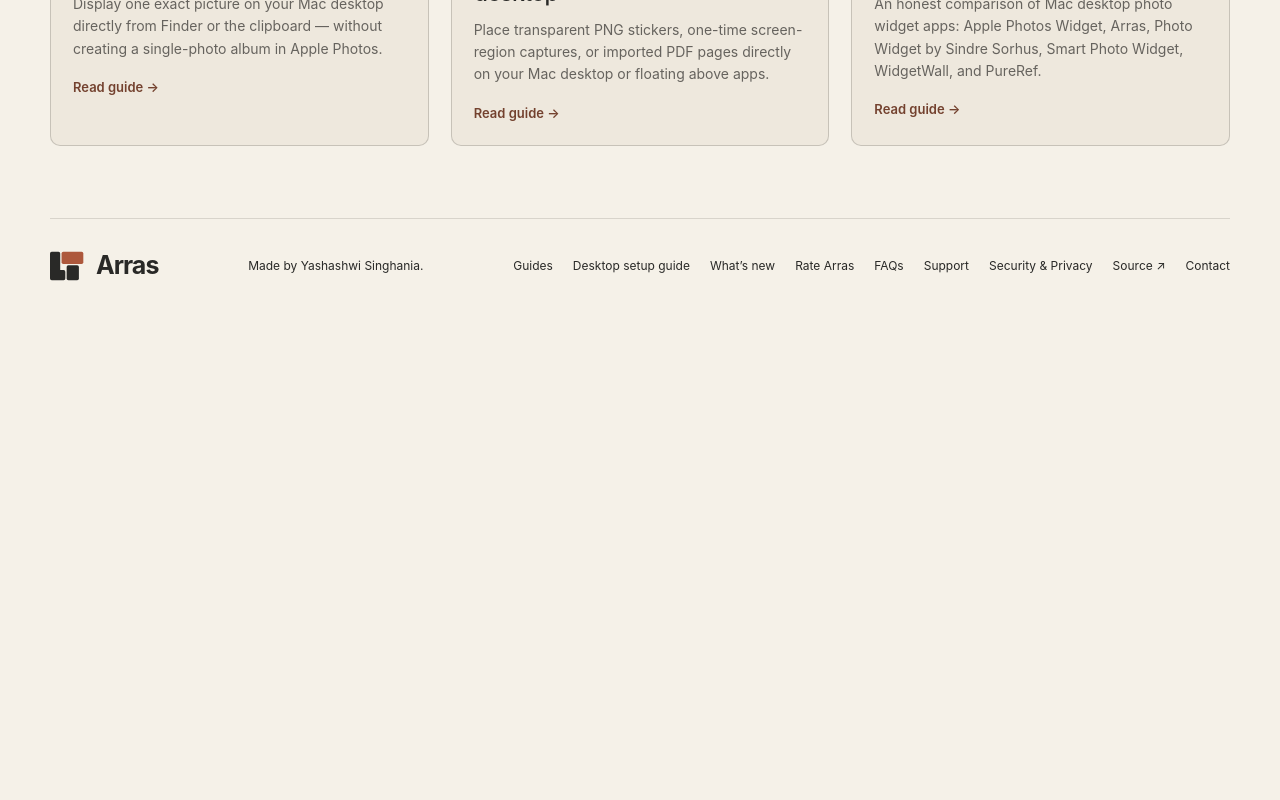
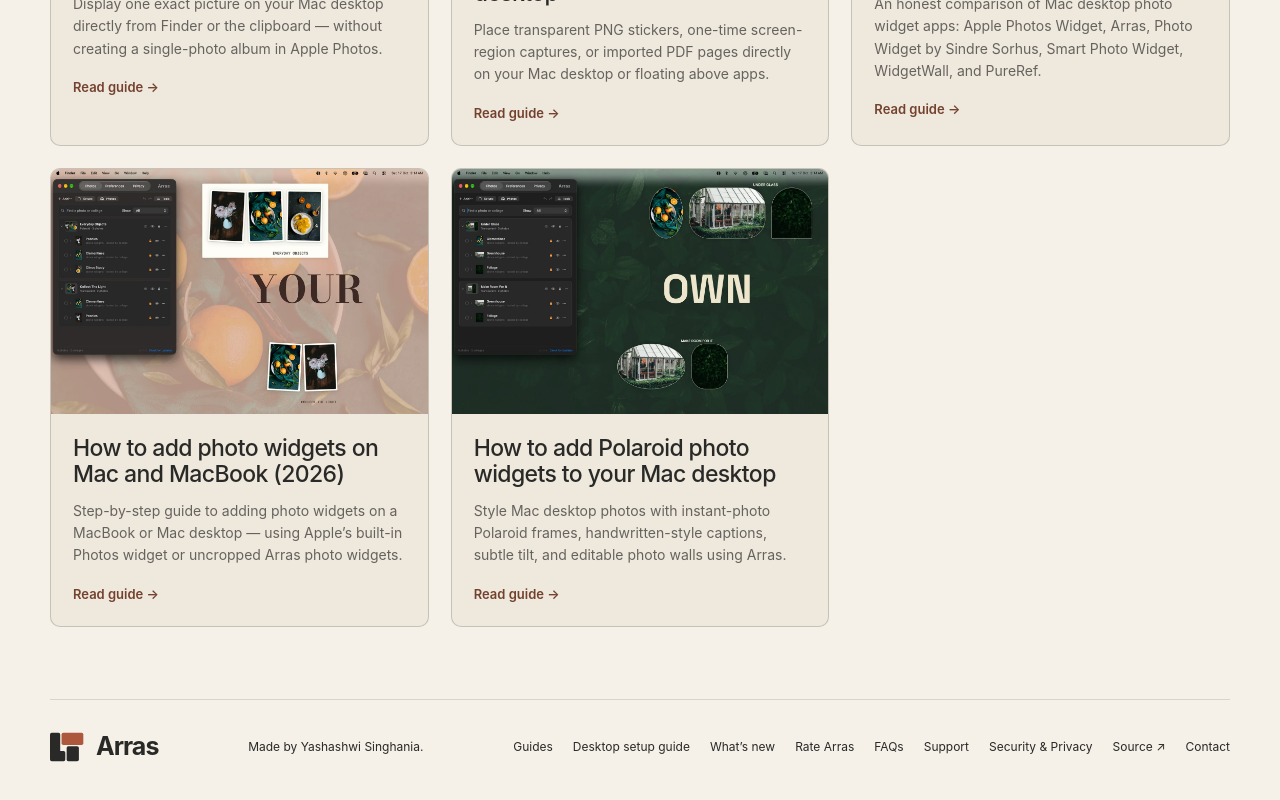
Before and after one commit to yashashwi-s/website, a Next.js app: page /puremac/arras/guides in a window 1280 px wide. Shown: the part 1799-2599 px from the top of the page. Before the commit the page ends 2120 px from the top, so only its background shows below. Built offline with nearby package versions, Linux system fonts and the light colour scheme.

Commit message:
Add GSC-targeted MacBook & Polaroid guides, Cozy comparison, and homepage guide links

```diff
--- a/app/puremac/arras/arras-client.jsx
+++ b/app/puremac/arras/arras-client.jsx
@@ -6,6 +6,7 @@ import ArrasStar from "./arras-star";
 import ArrasAnswer from "./arras-answer";
 import ArrasCommunity from "./arras-community";
 import { comparisons } from "./vs/comparison-data";
+import { guides } from "./guides/guide-data";
 import { arrasFaqs } from "@/lib/arras-faqs.mjs";
 import { getArrasStoreFaqs } from "@/lib/arras-support.mjs";
 import { getArrasInstallation, getArrasAppStoreOffer } from "@/lib/arras-installation.mjs";
@@ -104,6 +105,13 @@ export default function ArrasClient({ release, downloads, stars, links, posterPr
       </section>
       <ArrasCommunity />
 
+      <section className="ar-wrap ar-comparison-links" aria-labelledby="arras-guides-heading">
+        <h2 id="arras-guides-heading">Mac &amp; MacBook photo widget guides</h2>
+        <ul>{Object.entries(guides).map(([slug, guide]) => (
+          <li key={slug}><a href={`${links.home}guides/${slug}`}>{guide.title} <span aria-hidden="true">→</span></a></li>
+        ))}</ul>
+      </section>
+
       <section className="ar-wrap ar-comparison-links" aria-labelledby="arras-comparison-heading">
         <h2 id="arras-comparison-heading">Compare Mac photo widgets</h2>
         <ul>{Object.entries(comparisons).map(([slug, comparison]) => (
--- a/app/puremac/arras/guides/guide-data.js
+++ b/app/puremac/arras/guides/guide-data.js
@@ -278,7 +278,65 @@ export const guides = {
         id: "next-steps",
         title: "Compare specific apps side by side",
         paragraphs: [
-          "For detailed feature tables with primary sources, read our head-to-head comparisons against Apple’s Photos widget, Photo Widget by Sindre Sorhus, Smart Photo Widget, WidgetWall, PureRef, PhotoStickies, Color Widgets, ScreenFloat 2, and Apple Freeform."
+          "For detailed feature tables with primary sources, read our head-to-head comparisons against Apple’s Photos widget, Photo Widget by Sindre Sorhus, Smart Photo Widget, WidgetWall, PureRef, Cozy, PhotoStickies, Color Widgets, ScreenFloat 2, and Apple Freeform."
+        ]
+      }
+    ]
+  },
+  "how-to-add-photo-widgets-on-macbook": {
+    title: "How to add photo widgets on Mac and MacBook (2026)",
+    description: "Step-by-step guide to adding photo widgets on a MacBook or Mac desktop — using Apple’s built-in Photos widget or uncropped Arras photo widgets.",
+    updated: "2026-11-25",
+    image: "collages",
+    alt: "Photo widgets and editable collages arranged on a MacBook desktop using Arras",
+    caption: "Arras photo widgets and editable collages on a MacBook desktop, preserving each photo’s original proportions.",
+    sections: [
+      {
+        id: "built-in-method",
+        title: "Method 1: Add Apple’s built-in Photos widget on MacBook",
+        paragraphs: [
+          "On macOS Sonoma, Sequoia, or later, right-click (or two-finger tap on your MacBook trackpad) anywhere on the desktop and choose Edit Widgets. Search for Photos, pick Small, Medium, or Large, and drag it onto your desktop.",
+          "Right-click the placed widget and choose Edit Widget to select an Apple Photos album. Remember two macOS limits: Apple’s widget crops photos to a fixed rectangle and dims them to monochrome when another app is active unless you change System Settings → Desktop & Dock → Widget style to Full-color."
+        ]
+      },
+      {
+        id: "arras-method",
+        title: "Method 2: Add uncropped photo widgets from Finder or Photos with Arras",
+        paragraphs: [
+          "If you want to place a specific image from Finder, keep portraits and panoramas uncropped, build an editable collage, or keep a photo floating above your apps on a MacBook screen, install Arras (free open-source download or Mac App Store).",
+          "Click the Arras icon in your menu bar and choose Add → Add Photos or Videos, or drag any JPEG, PNG, HEIC, WebP, or GIF onto the menu bar icon. Drag to position, resize from any corner at the image’s true aspect ratio, and choose a frame or depth layer in Settings."
+        ]
+      },
+      {
+        id: "macbook-tips",
+        title: "Best settings for MacBook displays and external monitors",
+        paragraphs: [
+          "Arras remembers each widget’s exact frame per display. When you unplug your MacBook from an external monitor, widgets placed on that monitor hide cleanly and return to their saved positions when you reconnect. Enable automatic fullscreen hiding in Arras → Privacy to release image memory while watching videos or working in full-screen apps."
+        ]
+      }
+    ]
+  },
+  "polaroid-photo-widget-mac-desktop": {
+    title: "How to add Polaroid photo widgets to your Mac desktop",
+    description: "Style Mac desktop photos with instant-photo Polaroid frames, handwritten-style captions, subtle tilt, and editable photo walls using Arras.",
+    updated: "2026-11-25",
+    image: "appearance",
+    alt: "Polaroid and Gallery framed photo widgets with captions arranged on a Mac desktop",
+    caption: "Polaroid and instant-photo frames with custom mats, captions, and subtle tilt on a real Mac desktop.",
+    sections: [
+      {
+        id: "polaroid-look",
+        title: "Give any photo an instant-photo Polaroid frame",
+        paragraphs: [
+          "Add your photo in Arras, then open its Appearance controls in Settings. Select the Print or Warm Paper look (or start with White Polaroid inside an editable collage) to add a crisp paper mat and soft two-layer shadow around your picture.",
+          "Fine-tune the mat width, corner radius, border stroke, and tilt angle from −12° to +12° so a cluster of desktop photos feels like real prints pinned beside your workspace."
+        ]
+      },
+      {
+        id: "captions-and-wall",
+        title: "Add captions and group prints into an editable photo wall",
+        paragraphs: [
+          "Drag one Polaroid photo onto another to form a live collage, then add captions or freely placed text labels with custom fonts. Use Copy Appearance to apply your favorite Polaroid frame style to every photo in one click without replacing their images or placement."
         ]
       }
     ]
--- a/app/puremac/arras/vs/comparison-data.js
+++ b/app/puremac/arras/vs/comparison-data.js
@@ -205,4 +205,23 @@ export const comparisons = {
     guide: [collageGuide, "Make an editable photo collage on your Mac desktop"],
     sources: [["Apple Freeform user guide", "https://support.apple.com/guide/freeform/welcome/mac"], arrasSource],
   },
+  "cozy": {
+    name: "Cozy",
+    title: "Arras vs Cozy for aesthetic Mac desktop widgets",
+    description: "Compare Arras and Cozy on Mac: uncropped native photo widgets, live collages, and one-time/free ownership vs. curated aesthetic desktop theme packs.",
+    image: "collages",
+    imageAlt: "Aesthetic Mac desktop setup with editable Arras photo collages and framed photos",
+    caption: "Arras lets you build an aesthetic Mac desktop around your own uncropped photos and collages.",
+    rows: [
+      ["Design approach", "Uncropped photo widgets, Polaroid/Gallery frames, and live editable collages.", "Curated aesthetic desktop packages with matching wallpapers, folder icons, and themed widgets."],
+      ["Photo flexibility", "Any aspect ratio, Finder folder slideshows, animated GIFs/videos, and Floating depth.", "Stylized retro/postcard frames focused on preset visual themes."],
+      ["Pricing & license", "Free MIT-licensed open-source download or one-time $4.99 Mac App Store purchase.", "Commercial aesthetic suite with paid theme/app access."],
+    ],
+    sections: [
+      ["Curated theme packs vs. your own photography", "Cozy is popular on r/macsetups for cohesive one-click aesthetic setups combining matching wallpapers, folder icons, and stylized widgets. Arras is built for people who want their own photographs, artwork, GIFs, and references to stay uncropped and freely arranged — with Polaroid, Gallery, Glass, and Paper looks you can tailor yourself."],
+      ["Combine both or keep it native", "If you want an all-in-one themed wallpaper and folder-icon makeover, Cozy covers that aesthetic. If you want fast, native Swift/AppKit photo widgets, editable collages, and floating references with zero subscription, start with Arras."],
+    ],
+    guide: ["guides/polaroid-photo-widget-mac-desktop", "Add Polaroid photo widgets to your Mac desktop"],
+    sources: [["Cozy for Mac", "https://cozyapp.app/"], arrasSource],
+  },
 };
--- a/scripts/check-arras-seo.mjs
+++ b/scripts/check-arras-seo.mjs
@@ -18,6 +18,8 @@ const publicPaths = [
     "single-photo-on-mac-desktop-without-album",
     "pin-transparent-png-screenshot-or-pdf-on-mac-desktop",
     "best-mac-desktop-photo-widget-apps",
+    "how-to-add-photo-widgets-on-macbook",
+    "polaroid-photo-widget-mac-desktop",
   ].map(slug => `/guides/${slug}`),
   ...[
     "apple-photos-widget",
@@ -30,6 +32,7 @@ const publicPaths = [
     "color-widgets",
     "screenfloat",
     "apple-freeform",
+    "cozy",
   ].map(slug => `/vs/${slug}`),
 ];
 const googlebot = "Mozilla/5.0 (compatible; Googlebot/2.1; +http://www.google.com/bot.html)";
```
